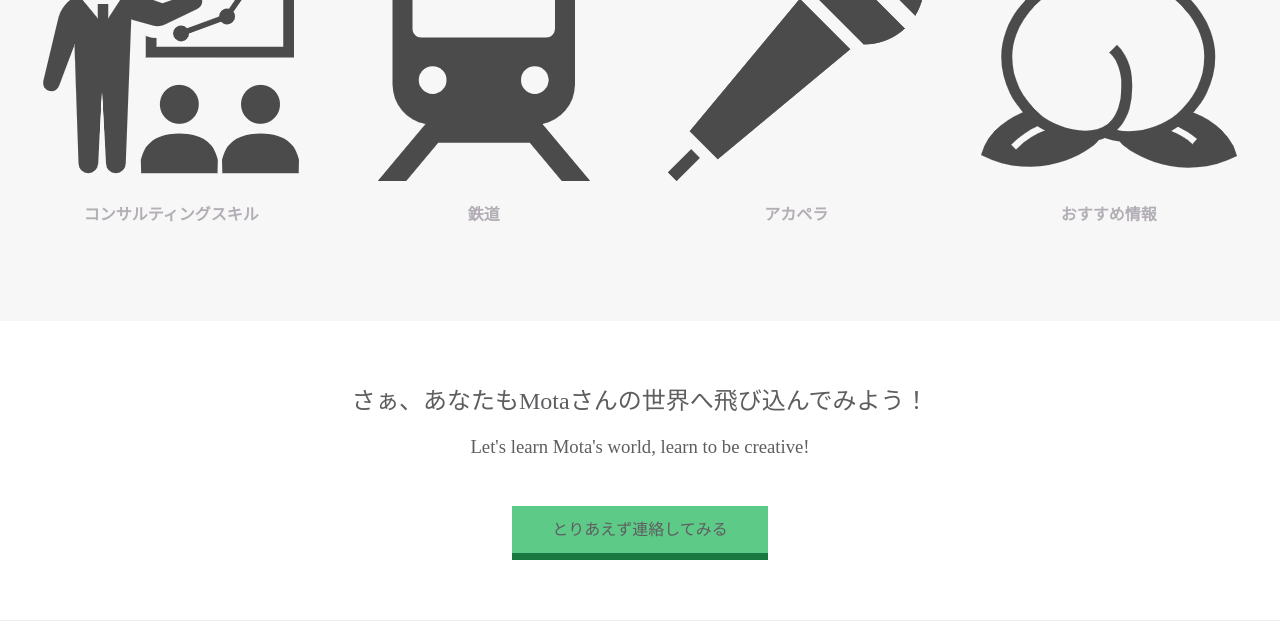
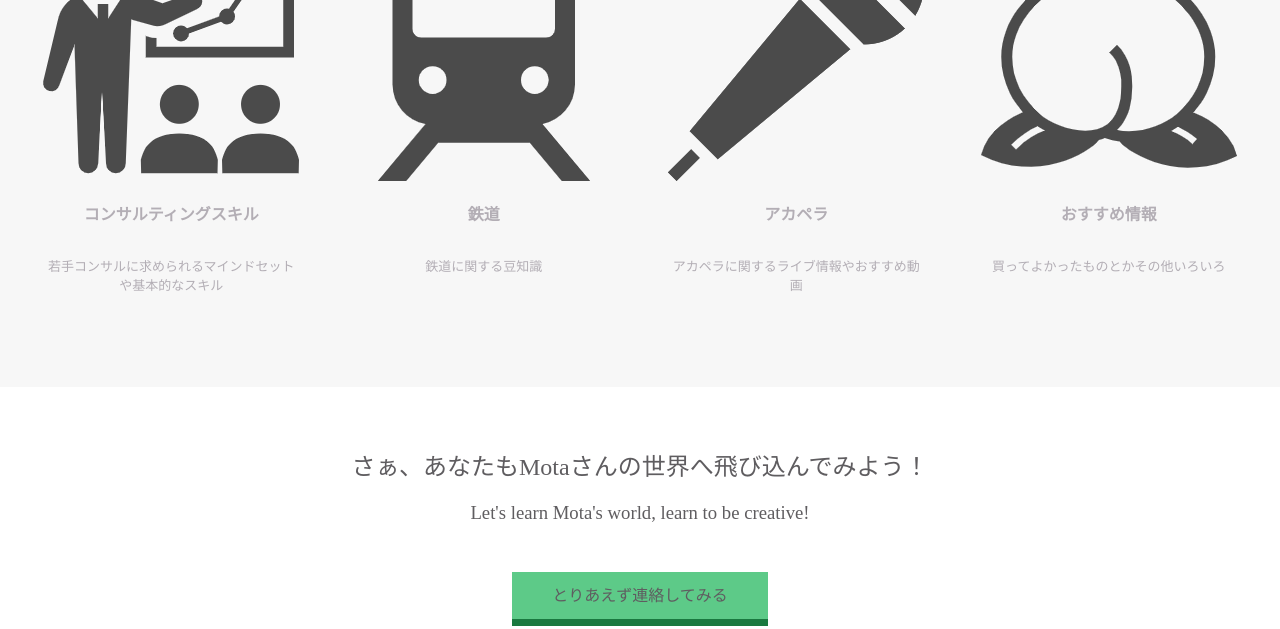
Before and after one commit to mota0714/mota0714.github.io, a plain HTML site: page index.html in a window 1280 px wide. Shown: the part 957-1586 px from the top of the page. Drawn offline with Linux system fonts and the light colour scheme.

Commit message:
Update index.html

```diff
--- a/index.html
+++ b/index.html
@@ -40,24 +40,28 @@
             <img src="/consulting.png">
             <p>コンサルティングスキル</p>
           </div>
+          <p class="text-contents">若手コンサルに求められるマインドセットや基本的なスキル</p>
         </div>
         <div class="lesson">
           <div class="lesson-icon">
             <img src="/train.png">
             <p>鉄道</p>
           </div>
+          <p class="text-contents">鉄道に関する豆知識</p>
         </div>
         <div class="lesson">
           <div class="lesson-icon">
             <img src="/acappella.png">
             <p>アカペラ</p>
           </div>
+          <p class="text-contents">アカペラに関するライブ情報やおすすめ動画</p>
         </div>
         <div class="lesson">
           <div class="lesson-icon">
             <img src="/others.png">
             <p>おすすめ情報</p>
           </div>
+          <p class="text-contents">買ってよかったものとかその他いろいろ</p>
         </div>
       </div>
       <div class="clear"></div>
```
